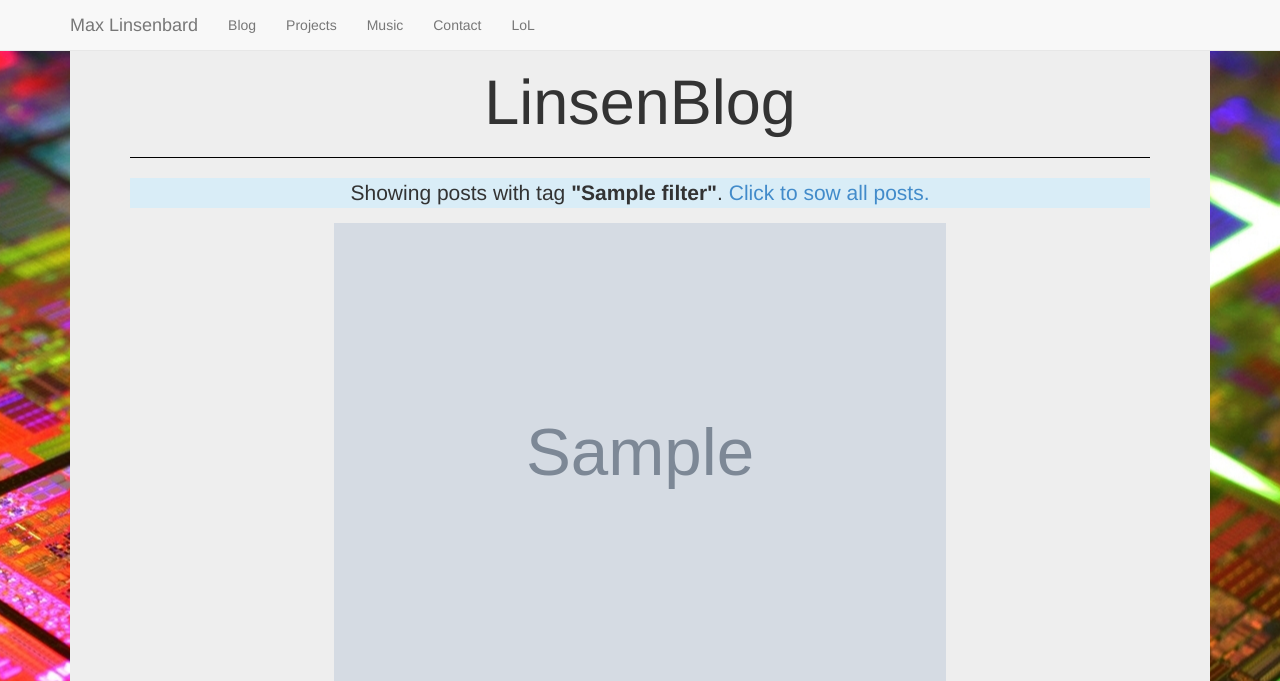
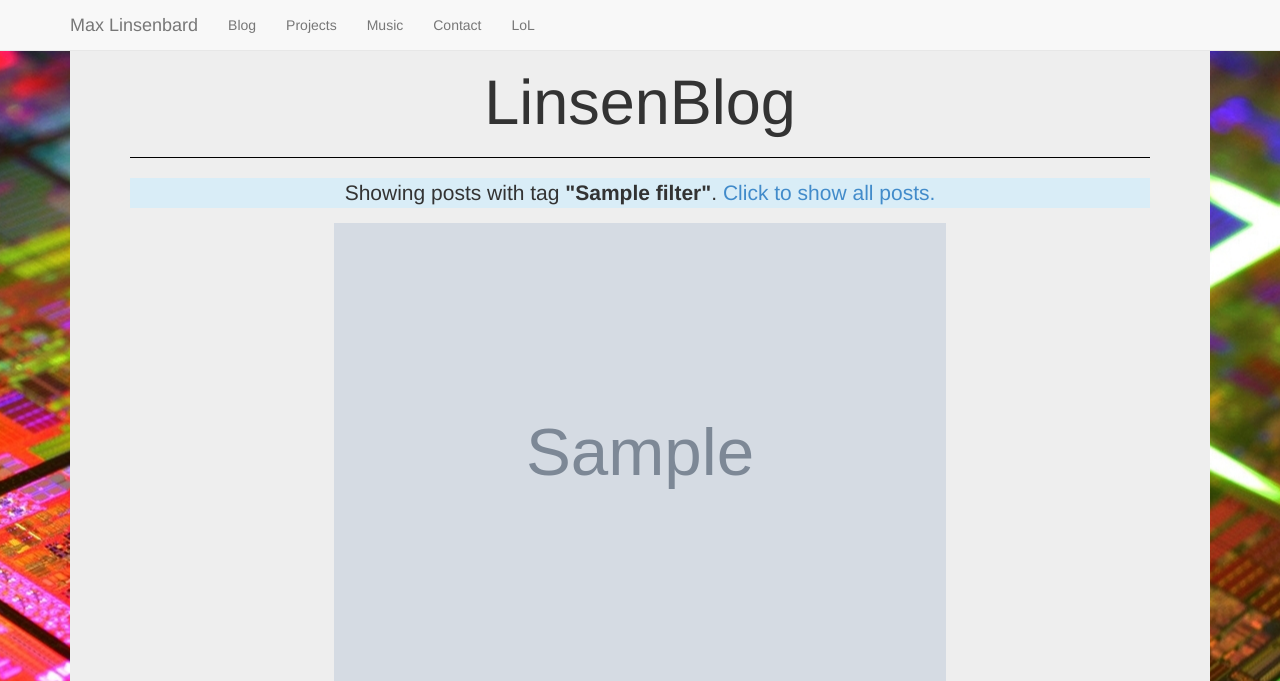
Before and after one commit to mlinsenbard/django, a Django app: template django_project/homepage/templates/homepage/blog.html in a window 1280 px wide. Shown: the top 681 px of the page. Run offline with Django 3.2, Linux system fonts and the light colour scheme; tables that the repository leaves empty hold one stand-in row (values such as "Sample post"); the template is opened without the code that fills it: values that come from a table or form of the project are taken from there, most other values are stand-ins (such as "Sample title", 1, 10 or a date in 2020); grey boxes marked "Sample" are stand-in pictures; parts of the project's set-up code (start-up, migrations or seed data) failed here and were passed over.

Commit message:
added favicon and corrected spelling

```diff
--- a/django_project/django_project/settings.py
+++ b/django_project/django_project/settings.py
@@ -22,7 +22,7 @@ import vars
 SECRET_KEY = vars.SECRET_KEY
 
 # SECURITY WARNING: don't run with debug turned on in production!
-DEBUG = True
+DEBUG = False
 
 TEMPLATE_DEBUG = DEBUG
 
--- a/django_project/homepage/templates/homepage/base.html
+++ b/django_project/homepage/templates/homepage/base.html
@@ -2,6 +2,7 @@
 {% load staticfiles %}
 <html>
     <head>
+        <link rel="shortcut icon" type="image/x-icon" href="{% static "img/favicon.ico" %}"/>
     	<title>{% block title %}Max Linsenbard{% endblock %}</title>
         <meta charset="UTF-8">
         <meta name='description' content='Max Linsenbard personal website'/>
--- a/django_project/homepage/templates/homepage/blog.html
+++ b/django_project/homepage/templates/homepage/blog.html
@@ -14,7 +14,7 @@
 {% if notag %}
 <p class="bg-danger">No blog posts with tag <b>"{{ filter }}"</b> found. <a href="/blog">Click to show all posts</a></p>
 {% elif filter %}
-<p class="bg-info">Showing posts with tag <b>"{{ filter }}"</b>. <a href="/blog">Click to sow all posts.</a></p>
+<p class="bg-info">Showing posts with tag <b>"{{ filter }}"</b>. <a href="/blog">Click to show all posts.</a></p>
 {% endif %}
 {% for b in blogs %}
 	{% if b.picture %}
```
Also changed, not shown: django_project/static/img/favicon.ico (added), 1 other file.
